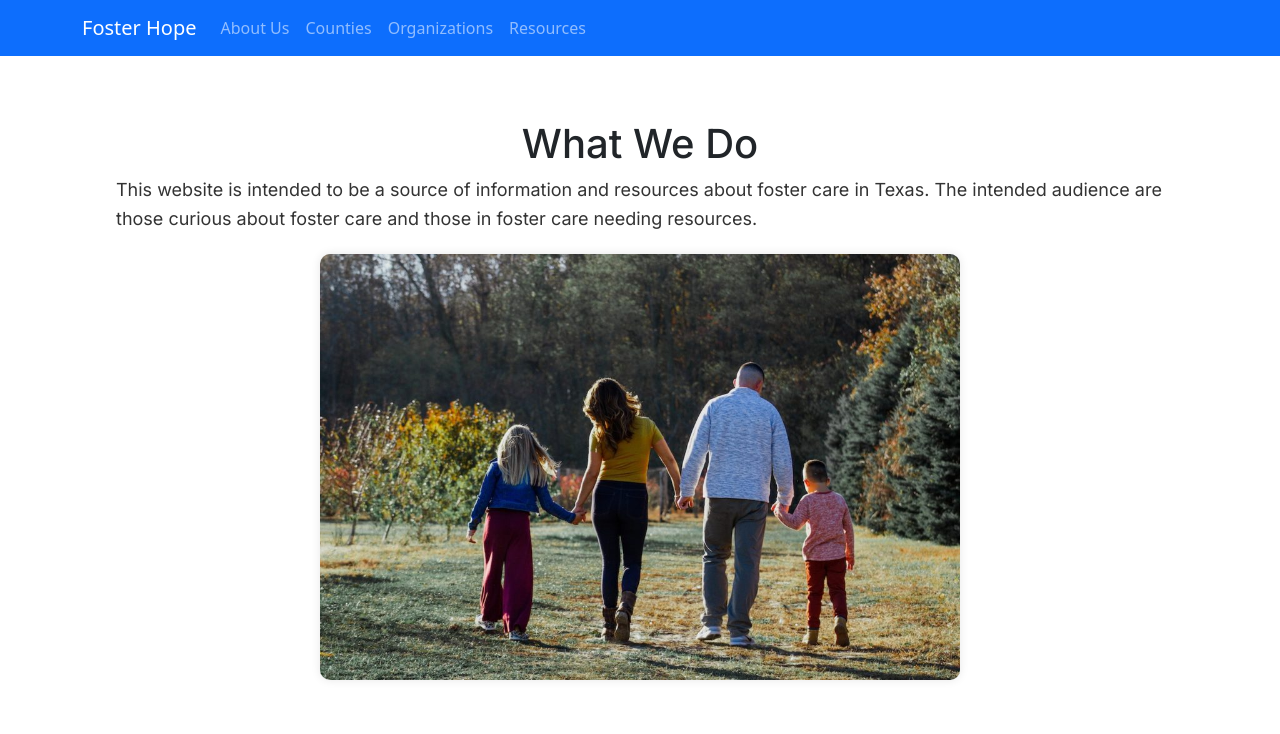
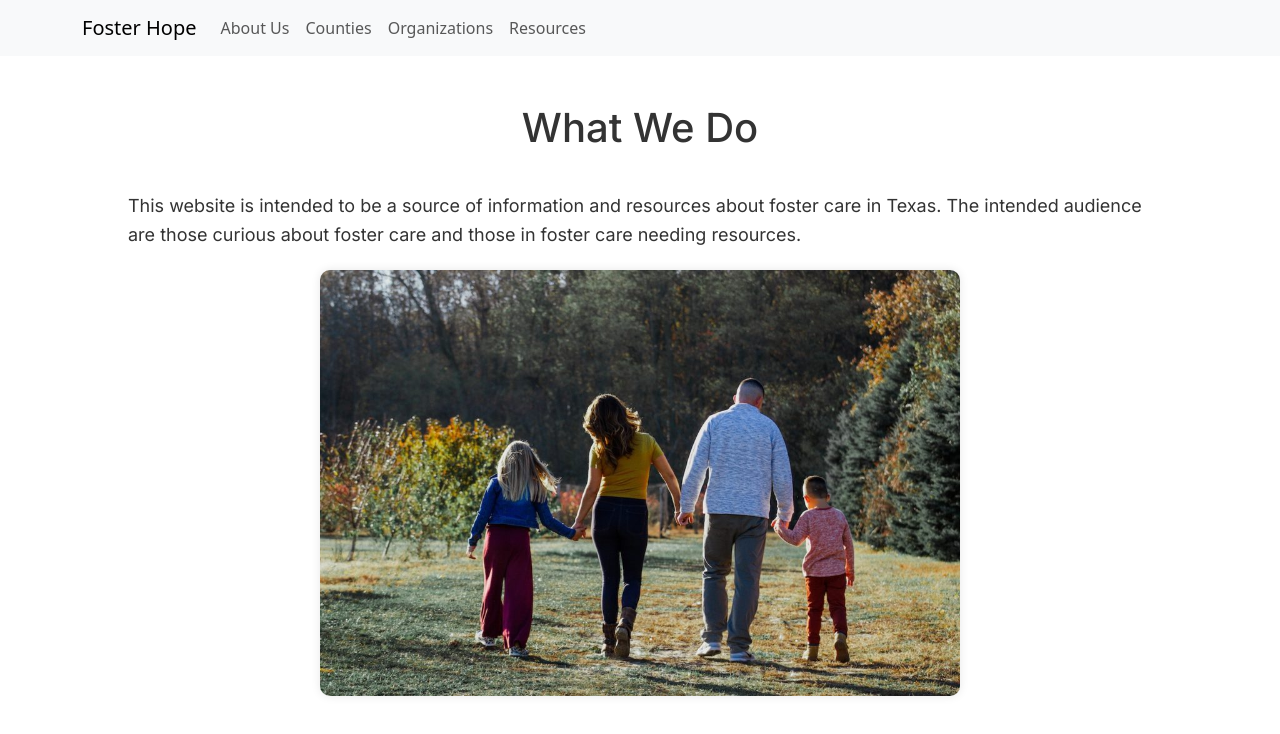
Before and after one commit to MaadhavK/foster-hope-2024, a Next.js app in the folder front-end/: page / in a window 1280 px wide. Shown: the top 734 px of the page. Built offline with nearby package versions, Linux system fonts and the light colour scheme.

Commit message:
what we do color was being weird

```diff
--- a/front-end/src/app/about/page.jsx
+++ b/front-end/src/app/about/page.jsx
@@ -19,7 +19,7 @@ const data = {
       {
         "name": "Raymond Wang",
         "role": "idk",
-        "bio":  "idk",
+        "bio":  "I'm a second-year cs student at UT, and I'm interested in application and game programming, as well as data modeling / ml. In spare time, I game, play ultimate frisbee, and hang with my cat.",
         "img": "/images/Raymond.jpeg",
         "username": "raymww"
       },
--- a/front-end/src/app/components/NavBar.js
+++ b/front-end/src/app/components/NavBar.js
@@ -9,7 +9,7 @@ import styles from "../page.module.css"
 export default function NavBar(){
     return (
         <>
-            <Navbar bg="primary" data-bs-theme="dark" fixed = "top" border="black" >
+            <Navbar bg="light" data-bs-theme="light" fixed = "top" border="white" >
             <Container className={styles.container}>
             <Navbar.Brand href="/">Foster Hope</Navbar.Brand>
             <Nav className="me-auto">
--- a/front-end/src/app/page.js
+++ b/front-end/src/app/page.js
@@ -8,15 +8,15 @@ import _default from "react-bootstrap/esm/Nav";
 
 export default function Home() {
   return (
-
-    <main className={styles.main2}>
-
-        <h1 className={styles.topspace}>What We Do</h1>
+      <main className={styles.main2}>
+        <h1 className={styles.splashtitle}>
+          What We Do
+        </h1>
         <p className={styles.splashdesc}>
           This website is intended to be a source of information and resources about foster care in Texas.
           The intended audience are those curious about foster care and those in foster care needing resources.
         </p>
-        <img class={styles.splashimage} src="/images/FrontPageImage.jpg" />
+        <img className={styles.splashimage} src="/images/FrontPageImage.jpg" />
 
 
       </main>
--- a/front-end/src/app/page.module.css
+++ b/front-end/src/app/page.module.css
@@ -5,6 +5,7 @@
   align-items: center;
   padding: 6rem;
   min-height: 100vh;
+  background-color: rgb(255, 255, 255);
 }
 
 .description {
@@ -238,20 +239,15 @@
 /*
   Splash Page
 */
-.aboutus h1 {
-  margin-bottom: 20px;
-}
-
-.topspace p {
-  margin-top: 0;
-}
 
 .main2 {
   display: flex;
   flex-direction: column;
   align-items: center;
-  padding: 6rem;
+  /* padding: 6rem; */
   min-height: 100vh;
+  background-color: rgb(255, 255, 255);
+  border: white;
 }
 
 .splashimage {
@@ -266,5 +262,15 @@
   line-height: 1.6;
   color: #333;
   margin-bottom: 20px;
-  padding: 0 20px;
+  padding-left: 10vw;
+  padding-right: 10vw;
+
 }
+
+.splashtitle {
+  color: #333;
+  margin-top: 0;
+  padding-top: 5rem;
+  padding-bottom: 2rem;
+  border-top: 0;
+}
```
